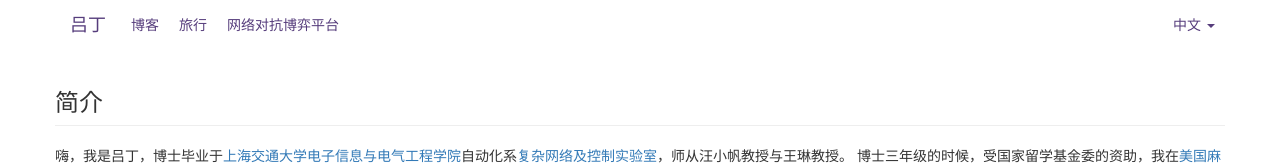
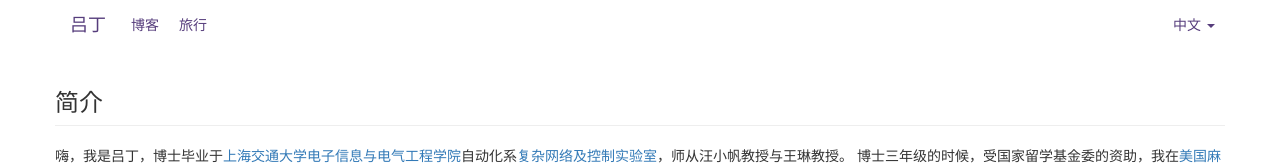
Before and after one commit to DingLyu/dinglyu.github.io, a plain HTML site: page homepage_cn.html in a window 1280 px wide. Shown: the top 165 px of the page. Drawn offline with Linux system fonts and the light colour scheme.

Commit message:
Update homepage_cn.html

```diff
--- a/homepage_cn.html
+++ b/homepage_cn.html
@@ -30,9 +30,9 @@
             <li>
               <a href="travel_cn.html">旅行</a>
             </li>
-              <li>
-              <a href="https://sysconfront.dinglyu.cn/">网络对抗博弈平台</a>
-            </li>
+<!--               <li>
+              <a href="https://adversarialgame.dinglyu.cn/">网络对抗博弈平台</a>
+            </li> -->
 
           </ul>
           <ul class="nav navbar-nav navbar-right">
```
